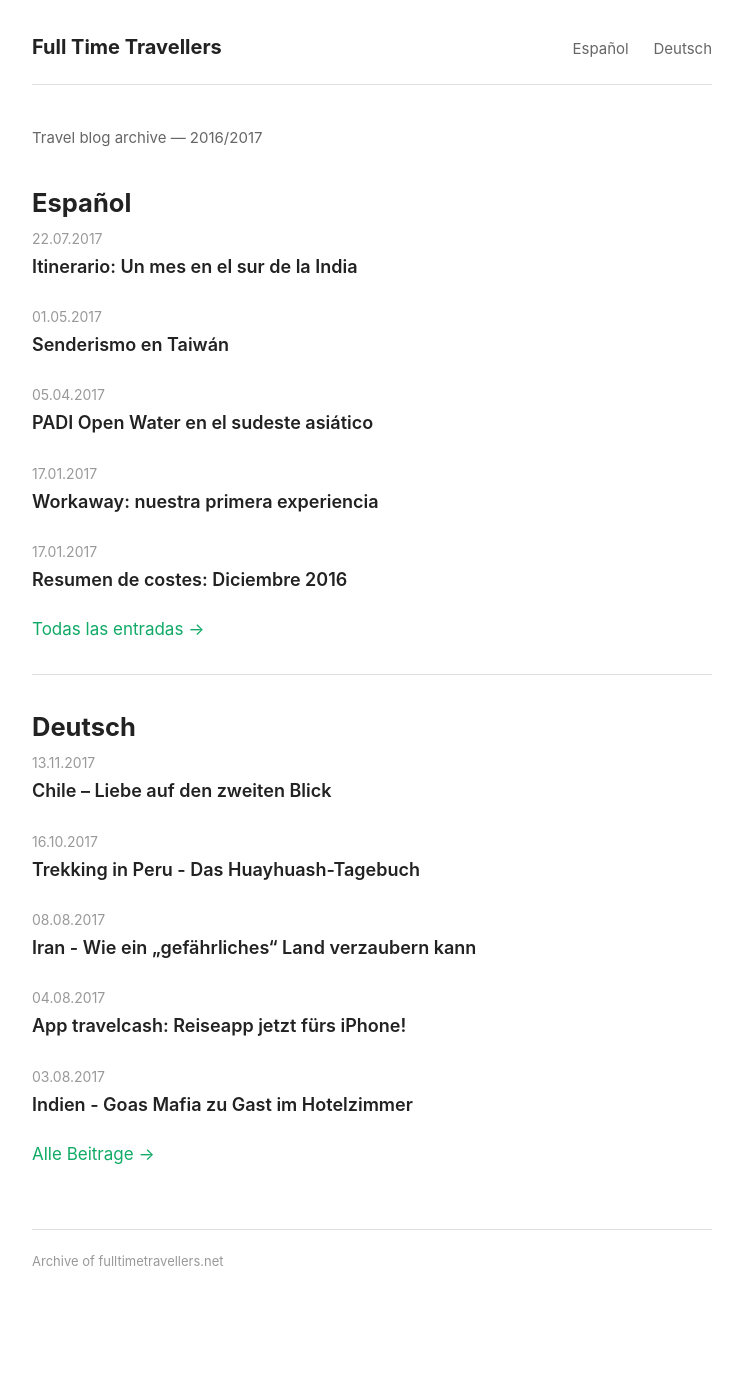
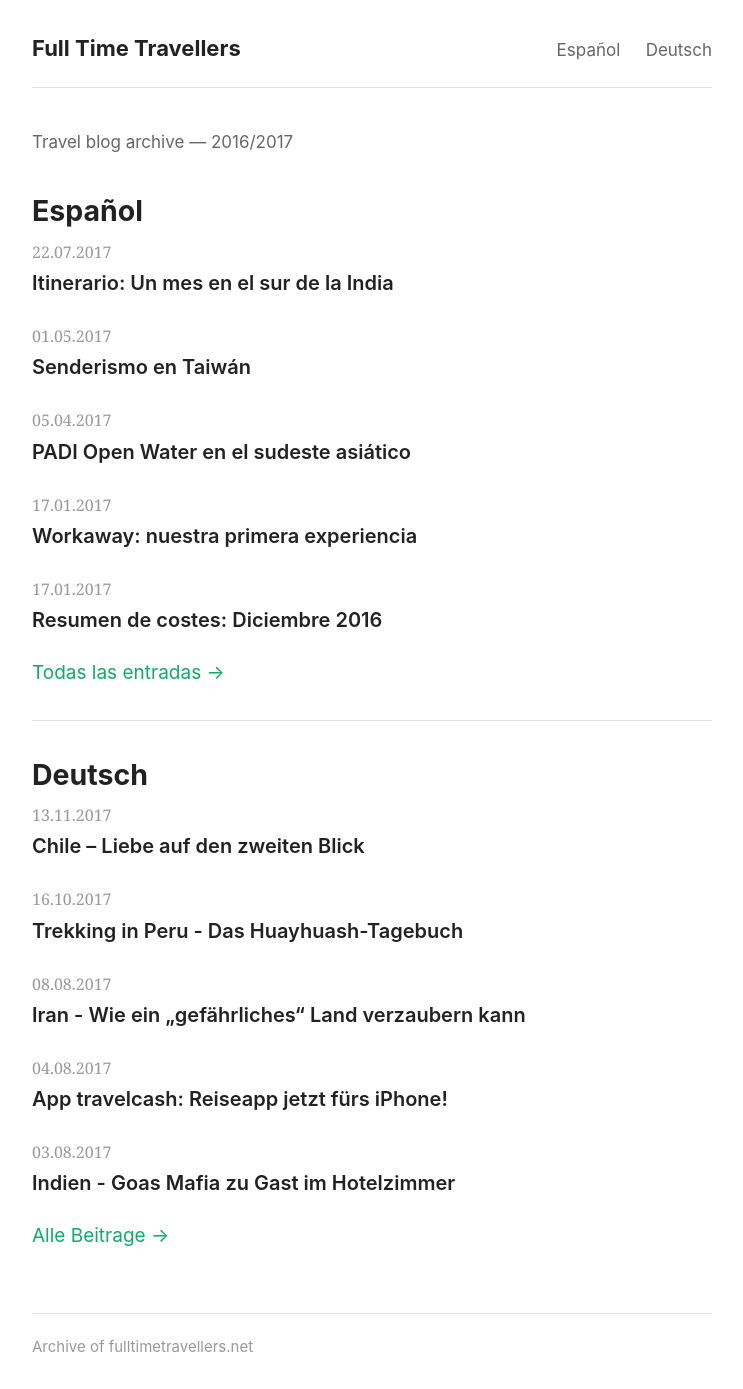
Before and after one commit to gmoraleda/fulltimetravellers, a Jekyll site: the page built from index.md, in a window 1280 px wide. Shown: the whole page, without its empty margins (268-1011 px from the left). Built offline with Jekyll 4.4.1, drawn with Linux system fonts in a browser that asks for light colours; before the commit the page ends 1302 px from its top, so only the background shows below that.

Commit message:
Update typography: Georgia for post body, larger fonts, styled image captions
Co-Authored-By: Claude Opus 4.6 (1M context) <noreply@anthropic.com>

```diff
--- a/assets/style.css
+++ b/assets/style.css
@@ -14,7 +14,7 @@
 
 body {
   font-family: -apple-system, BlinkMacSystemFont, "Segoe UI", Helvetica, Arial, sans-serif;
-  font-size: 17px;
+  font-size: 19px;
   line-height: 1.7;
   color: var(--text);
   background: var(--bg);
@@ -47,7 +47,7 @@ a:hover { text-decoration: underline; }
 }
 
 .site-title {
-  font-size: 20px;
+  font-size: 22px;
   font-weight: 700;
   color: var(--text);
 }
@@ -55,7 +55,7 @@ a:hover { text-decoration: underline; }
 
 .site-header nav a {
   margin-left: 20px;
-  font-size: 15px;
+  font-size: 17px;
   color: var(--muted);
 }
 .site-header nav a:hover { color: var(--text); }
@@ -66,12 +66,12 @@ a:hover { text-decoration: underline; }
 }
 
 .post-entry .date {
-  font-size: 14px;
+  font-size: 16px;
   color: var(--light);
 }
 
 .post-entry h2 {
-  font-size: 18px;
+  font-size: 20px;
   font-weight: 600;
   margin: 2px 0 0;
   line-height: 1.3;
@@ -87,7 +87,7 @@ a:hover { text-decoration: underline; }
 /* Sub-navigation (pages like Nosotros, La ruta) */
 .sub-nav {
   margin-bottom: 30px;
-  font-size: 15px;
+  font-size: 17px;
   color: var(--light);
 }
 .sub-nav a {
@@ -102,14 +102,14 @@ a:hover { text-decoration: underline; }
 }
 
 .post-header h1 {
-  font-size: 28px;
+  font-size: 30px;
   font-weight: 700;
   line-height: 1.3;
   margin-bottom: 8px;
 }
 
 .post-meta {
-  font-size: 14px;
+  font-size: 16px;
   color: var(--light);
 }
 
@@ -117,6 +117,12 @@ a:hover { text-decoration: underline; }
 
 .post-content {
   margin-bottom: 40px;
+}
+
+.post-content,
+.post-meta,
+.post-entry .date {
+  font-family: Georgia, Times, "Times New Roman", serif;
 }
 
 .post-content p {
@@ -129,16 +135,24 @@ a:hover { text-decoration: underline; }
   font-weight: 600;
 }
 
-.post-content h2 { font-size: 22px; }
-.post-content h3 { font-size: 19px; }
-.post-content h4 { font-size: 17px; }
+.post-content h2 { font-size: 24px; }
+.post-content h3 { font-size: 21px; }
+.post-content h4 { font-size: 19px; }
 
 .post-content img {
   max-width: 100%;
   height: auto;
   border-radius: 4px;
-  margin: 1.5em 0;
+  margin: 0 auto;
   display: block;
+}
+
+.post-content p:has(> img) {
+  text-align: center;
+  font-size: 16px;
+  color: var(--light);
+  margin-bottom: 1.5em;
+  margin-top: 1.5em;
 }
 
 .post-content blockquote {
@@ -162,12 +176,12 @@ a:hover { text-decoration: underline; }
 }
 
 .post-nav {
-  font-size: 15px;
+  font-size: 17px;
 }
 
 /* Page */
 .page h1 {
-  font-size: 28px;
+  font-size: 30px;
   font-weight: 700;
   margin-bottom: 20px;
 }
@@ -184,7 +198,7 @@ a:hover { text-decoration: underline; }
 /* Home */
 .home-intro {
   margin-bottom: 30px;
-  font-size: 15px;
+  font-size: 17px;
   color: var(--muted);
 }
 
@@ -193,7 +207,7 @@ footer {
   margin-top: 60px;
   padding: 20px 0 30px;
   border-top: 1px solid var(--border);
-  font-size: 13px;
+  font-size: 15px;
   color: var(--light);
 }
 footer a { color: var(--light); }
@@ -207,9 +221,9 @@ hr {
 
 /* Responsive */
 @media (max-width: 600px) {
-  body { font-size: 16px; }
+  body { font-size: 18px; }
   .site-header { margin-bottom: 30px; }
   .header-inner { flex-direction: column; gap: 8px; }
   .site-header nav a { margin-left: 0; margin-right: 16px; }
-  .post-header h1 { font-size: 24px; }
+  .post-header h1 { font-size: 26px; }
 }
```
